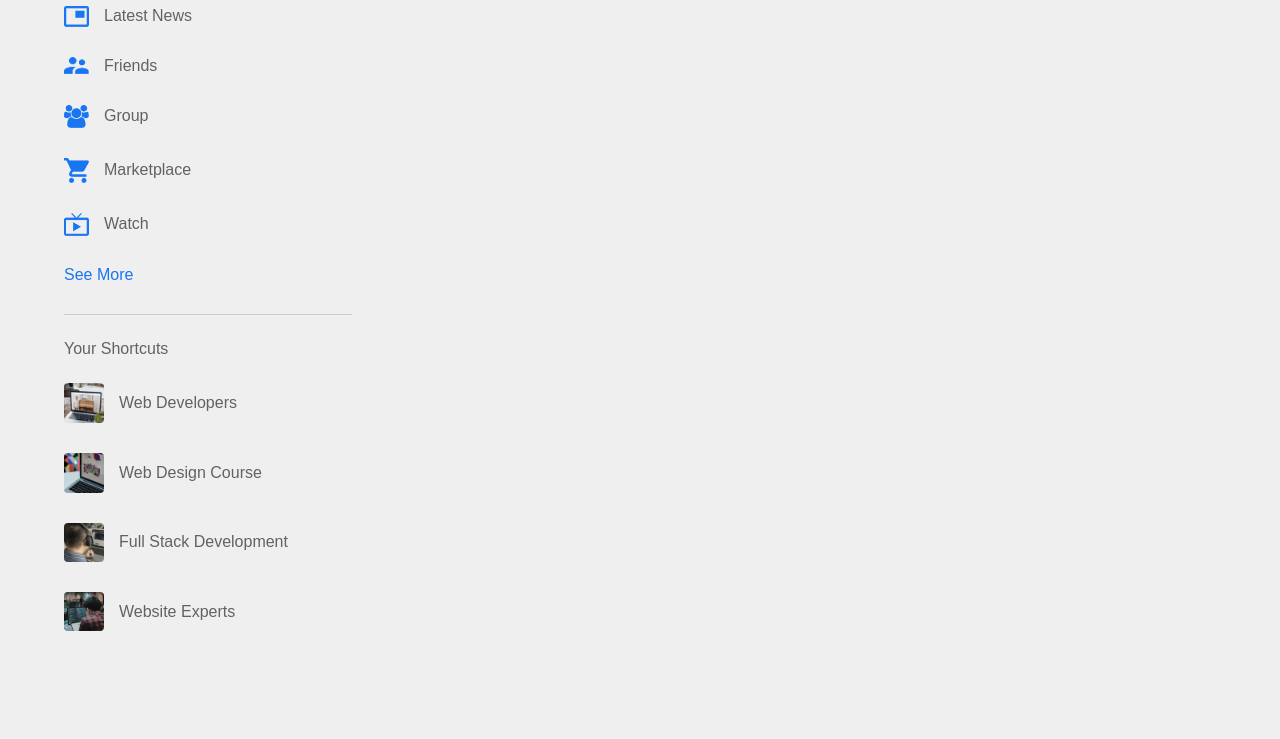
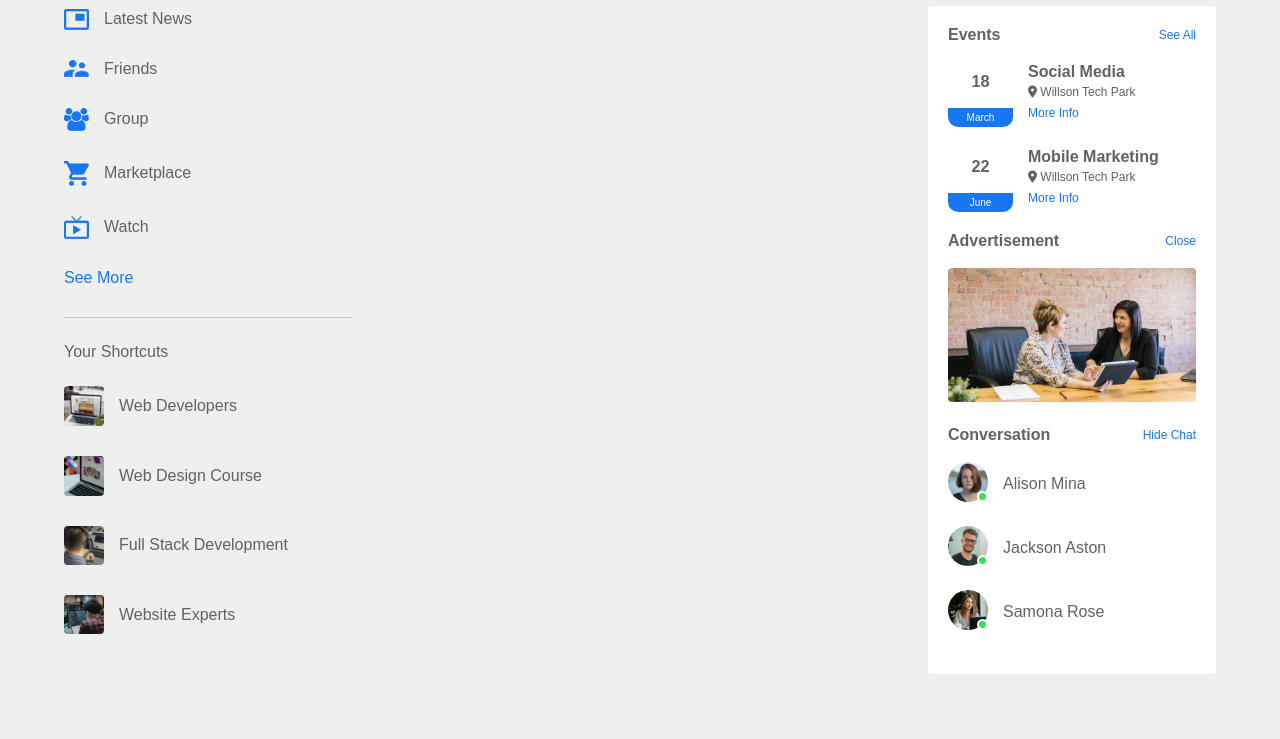
Before and after one commit to Amirhosein-Imani/socialbook-website, a plain HTML site: page index.html in a window 1280 px wide. Shown: the part 61-800 px from the top of the page. Drawn offline with Linux system fonts and the light colour scheme.

Commit message:
Finish right sidebar

```diff
--- a/index.html
+++ b/index.html
@@ -8,6 +8,7 @@
     <meta name="viewport" content="width=device-width, initial-scale=1.0">
     <title>Amirhosein Imani</title>
     <link rel="stylesheet" href="style.css">
+    <script src="https://kit.fontawesome.com/0daaa56dc8.js" crossorigin="anonymous"></script>
 
 </head>
 
@@ -92,7 +93,115 @@
 
         <!---------- right sidebar ---------->
 
-        <div class="right-sidebar"></div>
+        <div class="right-sidebar">
+
+            <div class="sidebar-title">
+
+                <h4>Events</h4>
+
+                <a href="#">See All</a>
+
+            </div>
+
+            <div class="event">
+
+                <div class="left-event">
+
+                    <h3>18</h3>
+
+                    <span>March</span>
+
+                </div>
+
+                <div class="right-event">
+
+                    <h4>Social Media</h4>
+
+                    <p><i class="fa-solid fa-location-dot"></i> Willson Tech Park</p>
+
+                    <a href="#">More Info</a>
+
+                </div>
+
+            </div>
+
+            <div class="event">
+
+                <div class="left-event">
+
+                    <h3>22</h3>
+
+                    <span>June</span>
+
+                </div>
+
+                <div class="right-event">
+
+                    <h4>Mobile Marketing</h4>
+
+                    <p><i class="fa-solid fa-location-dot"></i> Willson Tech Park</p>
+
+                    <a href="#">More Info</a>
+
+                </div>
+
+            </div>
+
+            <div class="sidebar-title">
+
+                <h4>Advertisement</h4>
+
+                <a href="#">Close</a>
+
+            </div>
+
+            <img src="assets/advertisement.png" class="sidebar-ads">
+
+            <div class="sidebar-title">
+
+                <h4>Conversation</h4>
+
+                <a href="#">Hide Chat</a>
+
+            </div>
+
+            <div class="online-list">
+
+                <div class="online">
+
+                    <img src="assets/member-1.png">
+
+                </div>
+
+                <p>Alison Mina</p>
+
+            </div>
+
+            <div class="online-list">
+
+                <div class="online">
+
+                    <img src="assets/member-2.png">
+
+                </div>
+
+                <p>Jackson Aston</p>
+
+            </div>
+
+            <div class="online-list">
+
+                <div class="online">
+
+                    <img src="assets/member-3.png">
+
+                </div>
+
+                <p>Samona Rose</p>
+
+            </div>
+
+        </div>
 
     </div>
 
--- a/style.css
+++ b/style.css
@@ -2,6 +2,7 @@
     margin: 0;
     padding: 0;
     font-family: 'poppins' , sans-serif;
+    box-sizing: border-box;
 }
 
 body {
@@ -105,6 +106,10 @@ nav {
     position: sticky;
     top: 70px;
     align-self: flex-start;
+    background: #fff;
+    padding: 20px;
+    border-radius: 4px;
+    color: #626262;
 }
 
 .main-content {
@@ -144,3 +149,92 @@ nav {
     color: #626262;
     font-weight: 500;
 }
+
+.sidebar-title {
+    display: flex;
+    align-items: center;
+    justify-content: space-between;
+    margin-bottom: 18px;
+}
+
+.right-sidebar h4 {
+    font-size: 16px;
+    font-weight: 600;
+}
+
+.sidebar-title a {
+    text-decoration: none;
+    color: #1876f2;
+    font-size: 12px;
+}
+
+.event {
+    display: flex;
+    font-size: 14px;
+    margin-bottom: 20px;
+}
+
+.left-event {
+    border-radius: 10px;
+    height: 65px;
+    width: 65px;
+    margin-right: 15px;
+    padding-top: 10px;
+    text-align: center;
+    position: relative;
+    overflow: hidden;
+    box-shadow: 0 0 10 rgba(0, 0, 0, 0.1);
+}
+
+.left-event span {
+    position: absolute;
+    bottom: 0;
+    left: 0;
+    width: 100%;
+    background: #1876f2;
+    color: #fff;
+    font-size: 10px;
+    padding: 4px 0;
+}
+
+.event p {
+    font-size: 12px;
+}
+
+.event a {
+    font-size: 12px;
+    text-decoration: none;
+    color: #1876f2;
+}
+
+.right-event {
+    line-height: 20px;
+}
+
+.sidebar-ads {
+    width: 100%;
+    border-radius: 4px;
+    margin-bottom: 20px;
+}
+
+.online-list {
+    display: flex;
+    align-items: center;
+    margin-bottom: 20px;
+}
+
+.online-list .online {
+    width: 40px;
+    border-radius: 50%;
+    margin-right: 15px;
+}
+
+.online-list .online img {
+    width: 40px;
+    border-radius: 50%;
+}
+
+.online-list .online::after {
+    top: unset;
+    bottom: 4px;
+}
```
